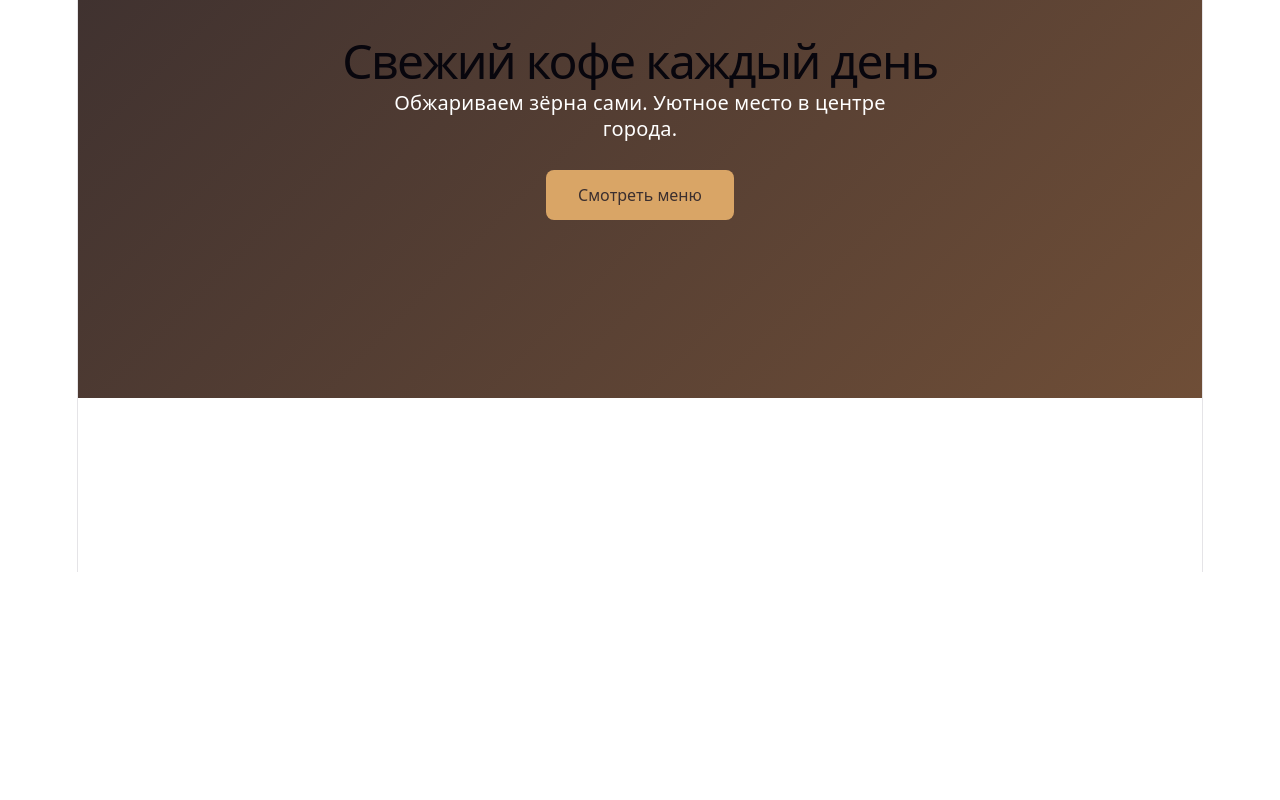
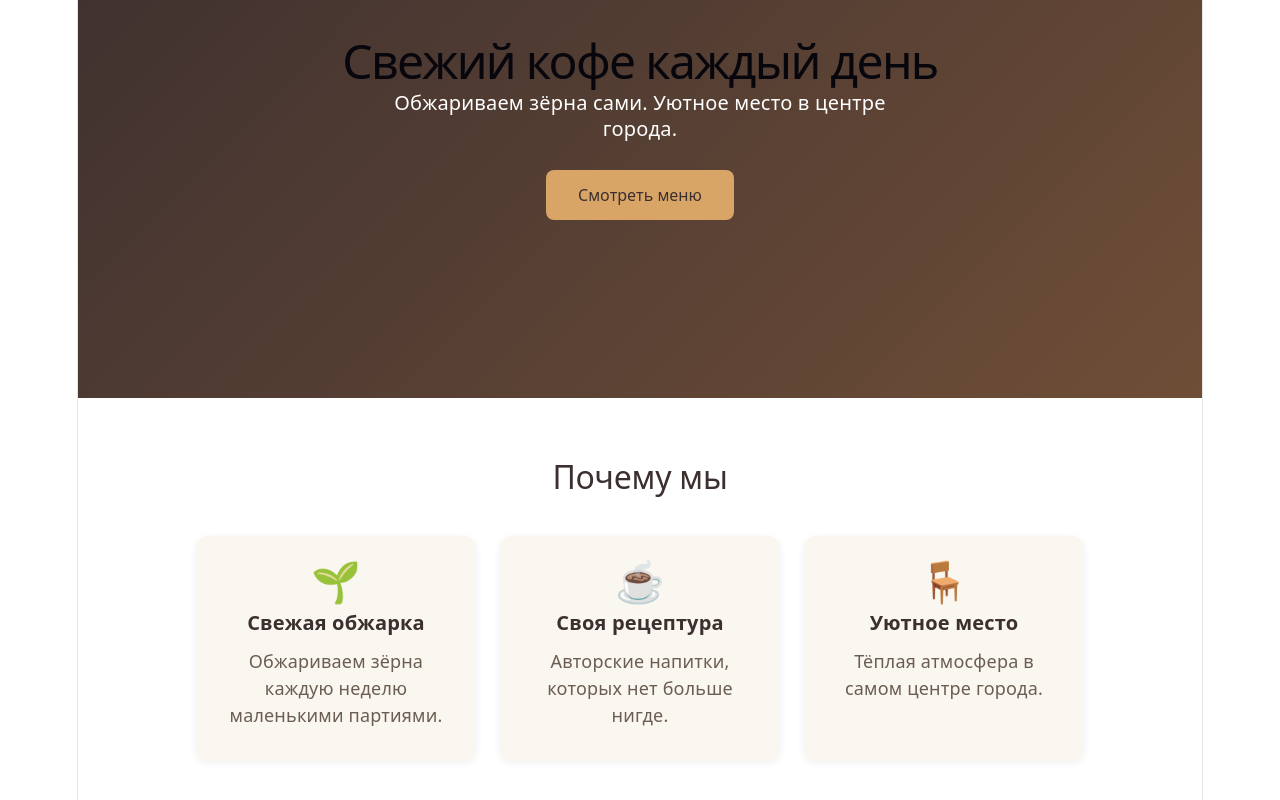
Before and after one commit to amirmurat/foqus-mirror, a React (Vite) app: page / in a window 1280 px wide. Shown: the part 228-1028 px from the top of the page. Before the commit the page ends 800 px from the top, so only its background shows below. Built offline with nearby package versions, Linux system fonts and the light colour scheme.

Commit message:
add features section

```diff
--- a/src/App.css
+++ b/src/App.css
@@ -59,3 +59,40 @@
 .cta:hover {
   background: #c9944f;
 }
+
+/* секция карточек */
+.features {
+  padding: 60px 40px;
+  text-align: center;
+}
+.features h2 {
+  font-size: 32px;
+  margin-bottom: 40px;
+  color: #3b2f2f;
+}
+.cards {
+  display: flex;
+  gap: 24px;
+  justify-content: center;
+  flex-wrap: wrap;
+}
+.card {
+  background: #faf6f0;
+  border-radius: 12px;
+  padding: 32px 24px;
+  max-width: 280px;
+  box-shadow: 0 2px 8px rgba(0, 0, 0, 0.06);
+}
+.card-icon {
+  font-size: 40px;
+  margin-bottom: 16px;
+}
+.card h3 {
+  font-size: 20px;
+  margin-bottom: 12px;
+  color: #3b2f2f;
+}
+.card p {
+  color: #6b5d52;
+  line-height: 1.5;
+}
--- a/src/App.tsx
+++ b/src/App.tsx
@@ -2,12 +2,14 @@ import Header from "./components/Header";
 import Hero from "./components/Hero";
 
 import "./App.css";
+import Features from "./components/Features";
 
 function App() {
   return (
     <>
       <Header />
       <Hero />
+      <Features />
     </>
   );
 }
--- /dev/null
+++ b/src/components/Features.tsx
@@ -0,0 +1,26 @@
+function Features() {
+  return (
+    <section id="features" className="features">
+      <h2>Почему мы</h2>
+      <div className="cards">
+        <div className="card">
+          <div className="card-icon">🌱</div>
+          <h3>Свежая обжарка</h3>
+          <p>Обжариваем зёрна каждую неделю маленькими партиями.</p>
+        </div>
+        <div className="card">
+          <div className="card-icon">☕</div>
+          <h3>Своя рецептура</h3>
+          <p>Авторские напитки, которых нет больше нигде.</p>
+        </div>
+        <div className="card">
+          <div className="card-icon">🪑</div>
+          <h3>Уютное место</h3>
+          <p>Тёплая атмосфера в самом центре города.</p>
+        </div>
+      </div>
+    </section>
+  );
+}
+
+export default Features;
```
